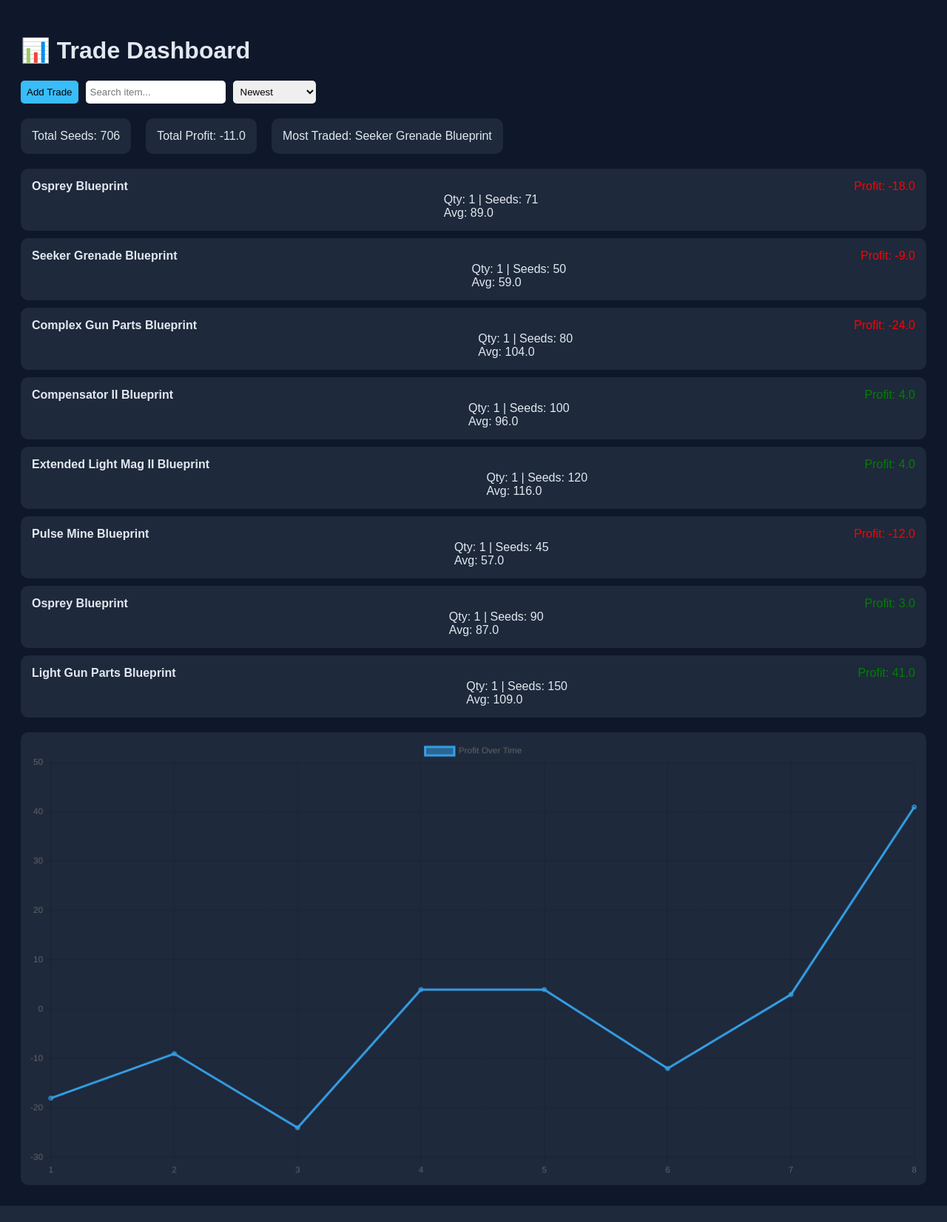
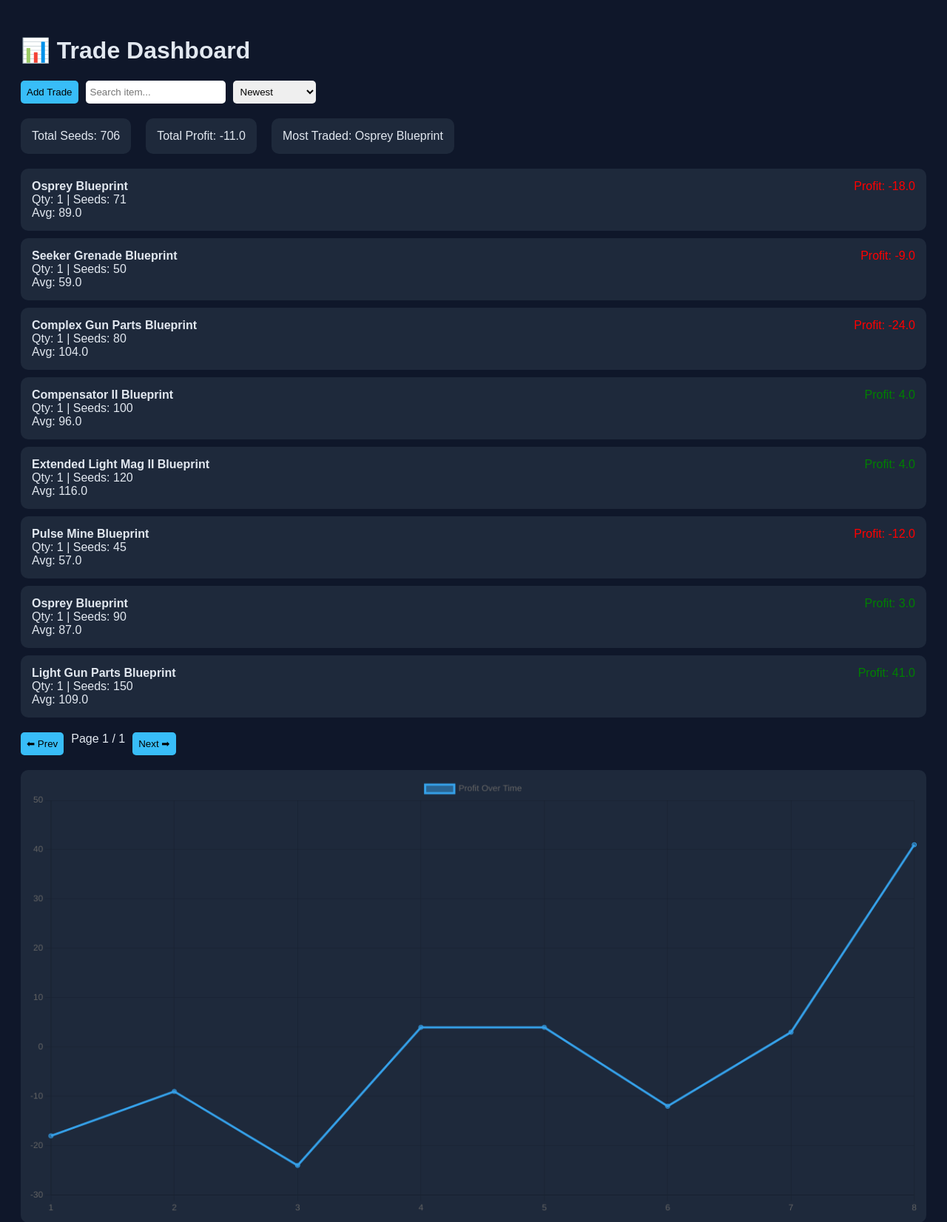
Before and after one commit to SucksAtstuff/ArcRaidersTrading, a Flask app: page / in a window 1280 px wide. Shown: the top 1652 px of the page at 74% size. Before the commit the page ends 1630 px from the top, so only its background shows below. Run offline with Flask 3, Linux system fonts and the light colour scheme.

Commit message:
Fixed the way trades sort, fixed Most traded.

```diff
--- a/app.py
+++ b/app.py
@@ -138,10 +138,29 @@ def should_sell(item):
 
 
 def calculate_stats(trades):
+    # Dictionary to count how many times each item appears
+    item_counts = {}
+
+    for t in trades:
+        item = t["item"]
+
+        # Initialize count if item not seen before
+        if item not in item_counts:
+            item_counts[item] = 0
+
+        # Increment count
+        item_counts[item] += t.get("quantity", 1)
+
+    # Find the item with the highest count
+    if item_counts:
+        most_traded = max(item_counts, key=item_counts.get)
+    else:
+        most_traded = "N/A"
+
     return {
         "total_seeds": sum(t["seeds"] for t in trades),
         "total_profit": sum(t.get("profit", 0) for t in trades),
-        "most_traded": max([t["item"] for t in trades], default="N/A")
+        "most_traded": most_traded
     }
 
 
--- a/templates/index.html
+++ b/templates/index.html
@@ -55,6 +55,12 @@
             justify-content: space-between;
         }
 
+        .pagination {
+            margin-top: 20px;
+            display: flex;
+            gap: 10px;
+        }
+
         .rarity.Common { background: gray; }
         .rarity.Rare { background: blue; }
         .rarity.Epic { background: purple; }
@@ -65,9 +71,6 @@
             border-radius: 5px;
             font-size: 12px;
         }
-
-        .positive { color: #22c55e; }
-        .negative { color: #ef4444; }
 
         canvas {
             margin-top: 20px;
@@ -104,12 +107,18 @@
 <!-- TRADES -->
 <div id="tradeList">
 {% for t in trades %}
-<div class="trade">
+<div class="trade"
+     data-item="{{ t.item }}"
+     data-profit="{{ t.profit }}"
+     data-index="{{ loop.index0 }}">
+
+    <div>
         <strong>{{ t.item }}</strong><br>
         Qty: {{ t.quantity }} | Seeds: {{ t.seeds }}<br>
+        Avg: {{ t.avg_price }}
+    </div>
 
-    Avg: {{ t.avg_price }}
-
+    <div style="text-align:right;">
         <div style="color:{{ 'green' if t.profit>=0 else 'red' }}">
             Profit: {{ t.profit }}
         </div>
@@ -118,7 +127,16 @@
         <div style="color:red;">⚠ Bad Trade</div>
         {% endif %}
     </div>
+
+</div>
 {% endfor %}
+</div>
+
+<!-- PAGINATION -->
+<div class="pagination">
+    <button onclick="prevPage()">⬅ Prev</button>
+    <span id="pageInfo"></span>
+    <button onclick="nextPage()">Next ➡</button>
 </div>
 
 <!-- CHART -->
@@ -128,17 +146,58 @@
 const trades = {{ trades | tojson }};
 
 // ==============================
+// PAGINATION SETUP
+// ==============================
+let currentPage = 1;
+const perPage = 10;
+
+function renderPage() {
+    const list = document.getElementById("tradeList");
+    const items = Array.from(list.children);
+
+    items.forEach((item, index) => {
+        const start = (currentPage - 1) * perPage;
+        const end = start + perPage;
+
+        item.style.display = (index >= start && index < end) ? "flex" : "none";
+    });
+
+    document.getElementById("pageInfo").innerText =
+        `Page ${currentPage} / ${Math.ceil(items.length / perPage)}`;
+}
+
+function nextPage() {
+    const total = document.getElementById("tradeList").children.length;
+    if (currentPage * perPage < total) {
+        currentPage++;
+        renderPage();
+    }
+}
+
+function prevPage() {
+    if (currentPage > 1) {
+        currentPage--;
+        renderPage();
+    }
+}
+
+// Initial render
+renderPage();
+
+// ==============================
 // SEARCH
 // ==============================
 document.getElementById("search").addEventListener("input", function() {
     const q = this.value.toLowerCase();
+
     document.querySelectorAll(".trade").forEach(t => {
-        t.style.display = t.dataset.item.toLowerCase().includes(q) ? "flex" : "none";
+        const item = t.dataset.item.toLowerCase();
+        t.style.display = item.includes(q) ? "flex" : "none";
     });
 });
 
 // ==============================
-// SORT
+// SORT (FIXED)
 // ==============================
 document.getElementById("sort").addEventListener("change", function() {
     const type = this.value;
@@ -148,13 +207,21 @@ document.getElementById("sort").addEventListener("change", function() {
     items.sort((a, b) => {
         const pa = parseFloat(a.dataset.profit);
         const pb = parseFloat(b.dataset.profit);
+        const ia = parseInt(a.dataset.index);
+        const ib = parseInt(b.dataset.index);
 
         if (type === "profit") return pb - pa;
         if (type === "loss") return pa - pb;
-        return 0;
+
+        // NEWEST = reverse original order
+        if (type === "newest") return ib - ia;
     });
 
     items.forEach(i => list.appendChild(i));
+
+    // Reset pagination after sort
+    currentPage = 1;
+    renderPage();
 });
 
 // ==============================
```
Lines whose indentation alone changed are shown as unchanged.
